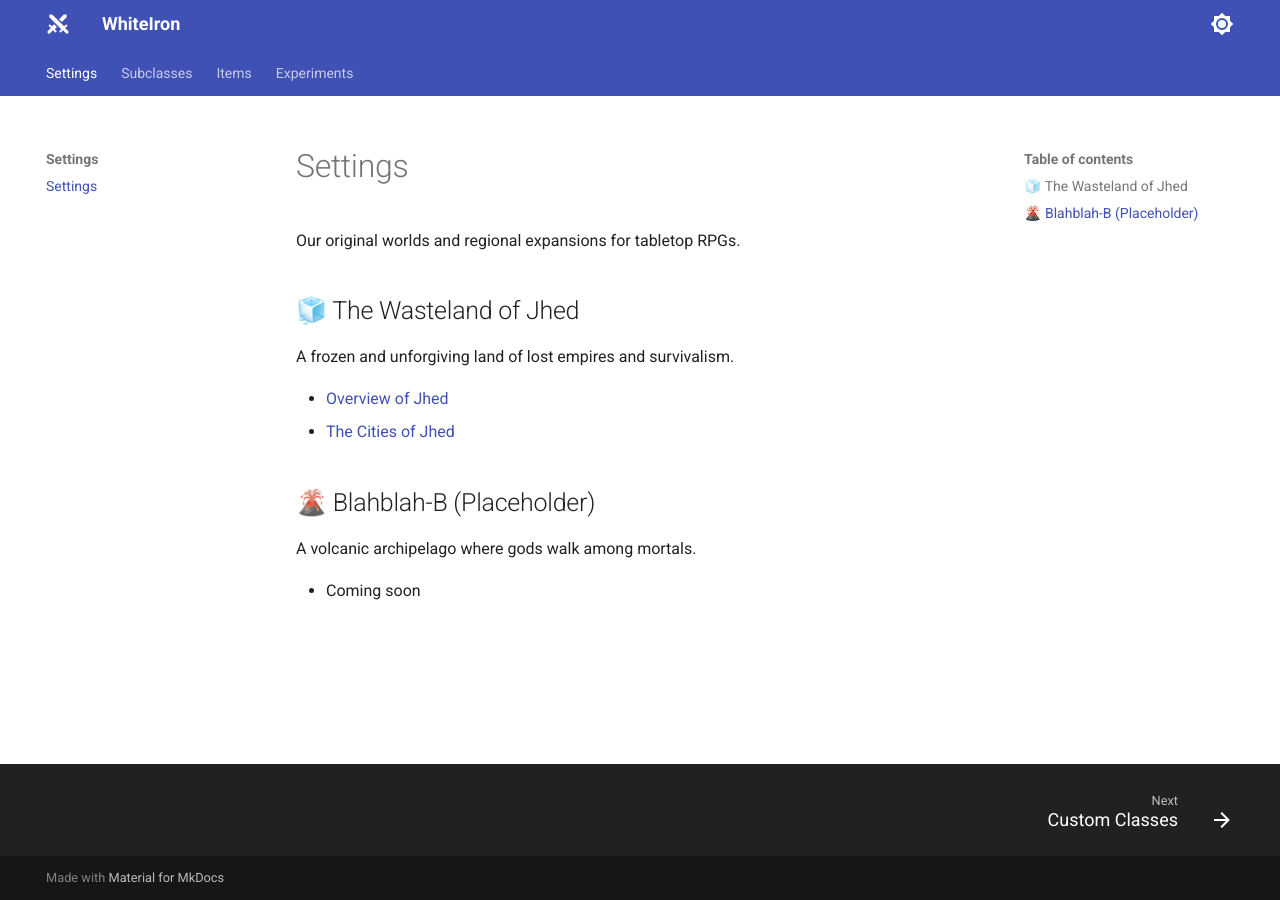
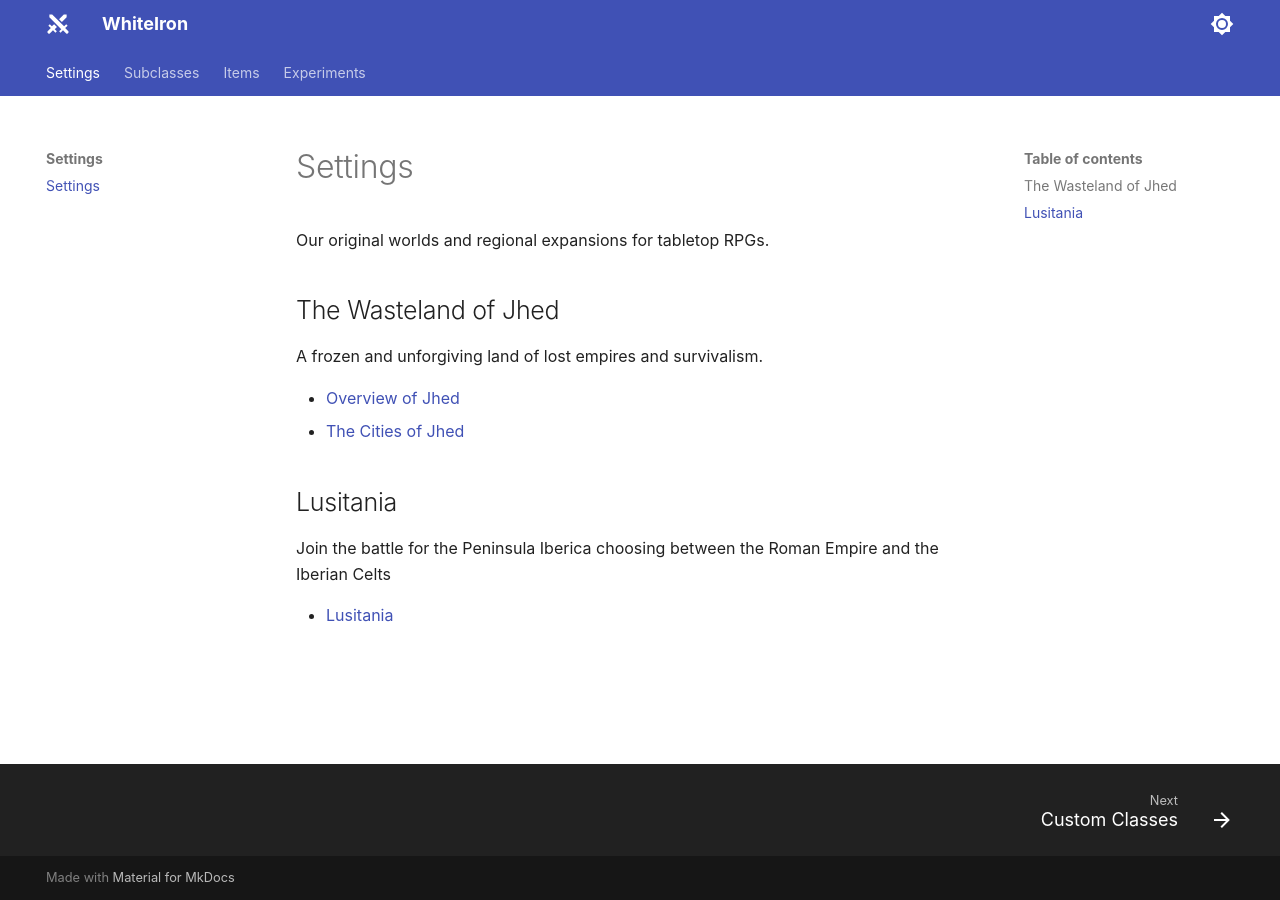
Before and after one commit to jonasmcferreira/whiteiron, an MkDocs documentation site: the page built from docs/settings.md, in a window 1280 px wide. Built offline with MkDocs 1.6.1 and Material for MkDocs 9.7.7, drawn with Linux system fonts in a browser that asks for light colours; some web fonts are replaced.

Commit message:
cleaned things up

```diff
--- a/docs/settings.md
+++ b/docs/settings.md
@@ -2,15 +2,15 @@
 
 Our original worlds and regional expansions for tabletop RPGs.
 
-## 🧊 The Wasteland of Jhed
+## The Wasteland of Jhed
 
 A frozen and unforgiving land of lost empires and survivalism.
 
 - [Overview of Jhed](jhed-wasteland/setting.md)
 - [The Cities of Jhed](jhed-wasteland/cities.md)
 
-## 🌋 Blahblah-B (Placeholder)
+## Lusitania
 
-A volcanic archipelago where gods walk among mortals.
+Join the battle for the Peninsula Iberica choosing between the Roman Empire and the Iberian Celts
 
-- Coming soon
+- [Lusitania](lusitania/00-lusitania.md)
--- a/mkdocs.yml
+++ b/mkdocs.yml
@@ -30,8 +30,8 @@ theme:
     logo: material/sword-cross
   favicon: 'material/library'
   font:
-    text: Roboto
-    code: "Fira Code"
+    text: Ancizar Sans
+    code: Ancizar Serif
   features:
     - navigation.footer
     - navigation.path
```
Also changed, not shown: README.md (+4 -0 lines), docs/experiments.md (+3 -3 lines), docs/index.md (+4 -4 lines).
